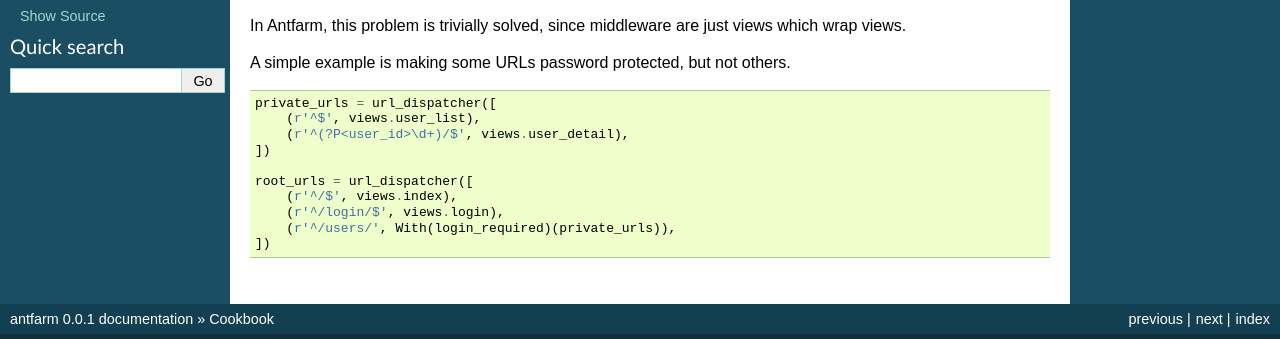
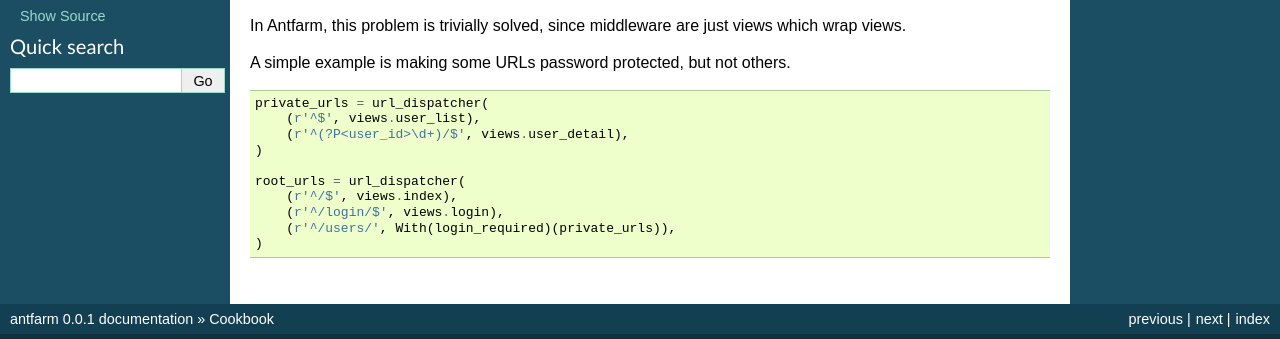
Before and after one commit to funkybob/antfarm, a Sphinx documentation site: the page built from docs/cookbook.rst, in a window 1280 px wide. Shown: the part 248-587 px from the top of the page. Built offline with Sphinx 7.4.7, drawn with Linux system fonts in a browser that asks for light colours.

```diff
--- a/docs/cookbook.rst
+++ b/docs/cookbook.rst
@@ -19,13 +19,13 @@ A simple example is making some URLs password protected, but not others.
 
 .. code-block:: python
 
-    private_urls = url_dispatcher([
+    private_urls = url_dispatcher(
         (r'^$', views.user_list),
         (r'^(?P<user_id>\d+)/$', views.user_detail),
-    ])
+    )
 
-    root_urls = url_dispatcher([
+    root_urls = url_dispatcher(
         (r'^/$', views.index),
         (r'^/login/$', views.login),
         (r'^/users/', With(login_required)(private_urls)),
-    ])
+    )
--- a/docs/example.rst
+++ b/docs/example.rst
@@ -37,8 +37,8 @@ Simple URL routing
         return antfarm.Response('You asked for %s' % user_pk)
 
     application = antfarm.App(
-        root_view = url_dispatcher([
+        root_view = url_dispatcher(
             (r'^/$', index),
             (r'^/details/(?P<user_pk>\d+)/$', detail),
-        ])
+        )
     )
```
Also changed, not shown: docs/utilities.rst (+4 -4 lines).
